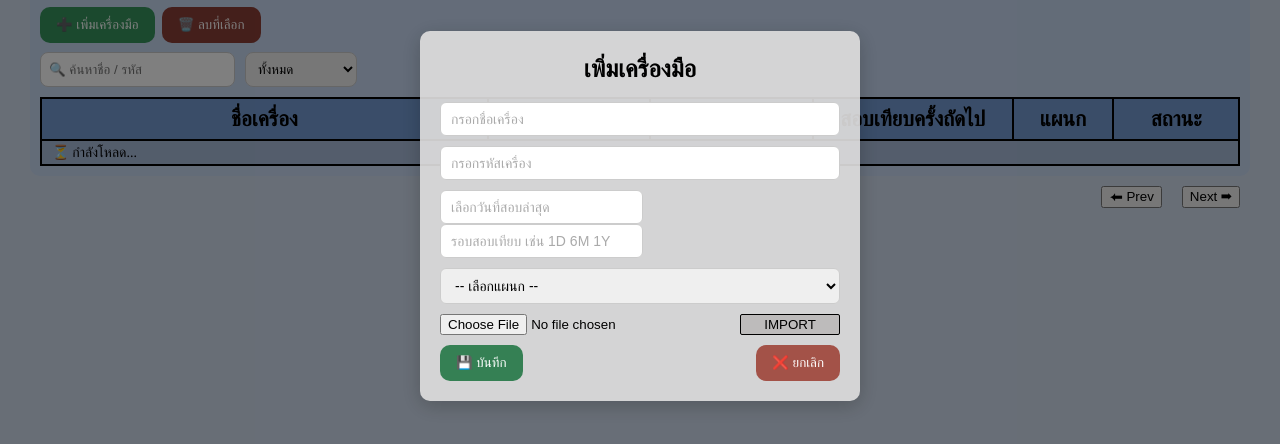
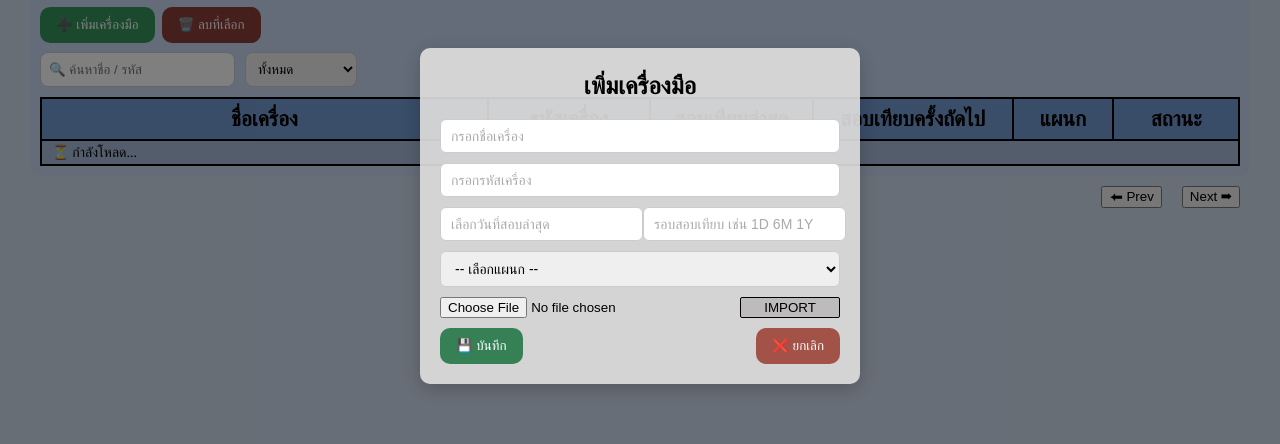
Before and after one commit to calibrationhrt/My_Website, a website with bundled scripts: page index.html in a window 1280 px wide. Both pictures are taken after a click on the button "➕ เพิ่มเครื่องมือ". Shown: the part 184-628 px from the top of the page. Built offline with nearby package versions, Linux system fonts and the light colour scheme; no server answers; a script that the page names is missing.

Commit message:
Update style.css

```diff
--- a/style.css
+++ b/style.css
@@ -199,6 +199,11 @@ table, th, td {
   padding: 8px;
   border-radius: 8px;
   border: 1px solid #ccc;
+}
+
+.date-row {
+  justify-content: space-between;
+  display: flex;
 }
 
 /*input page*/
```
